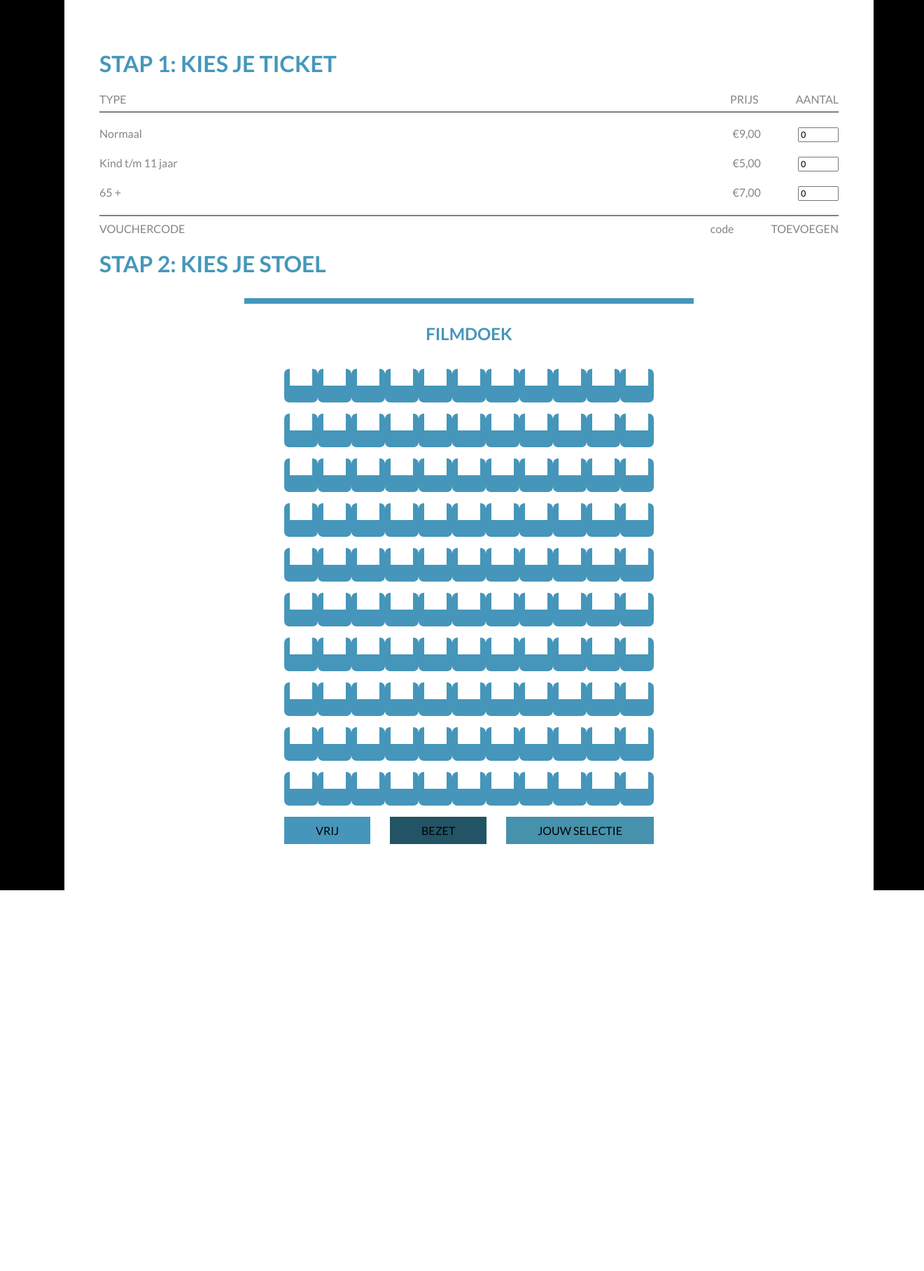
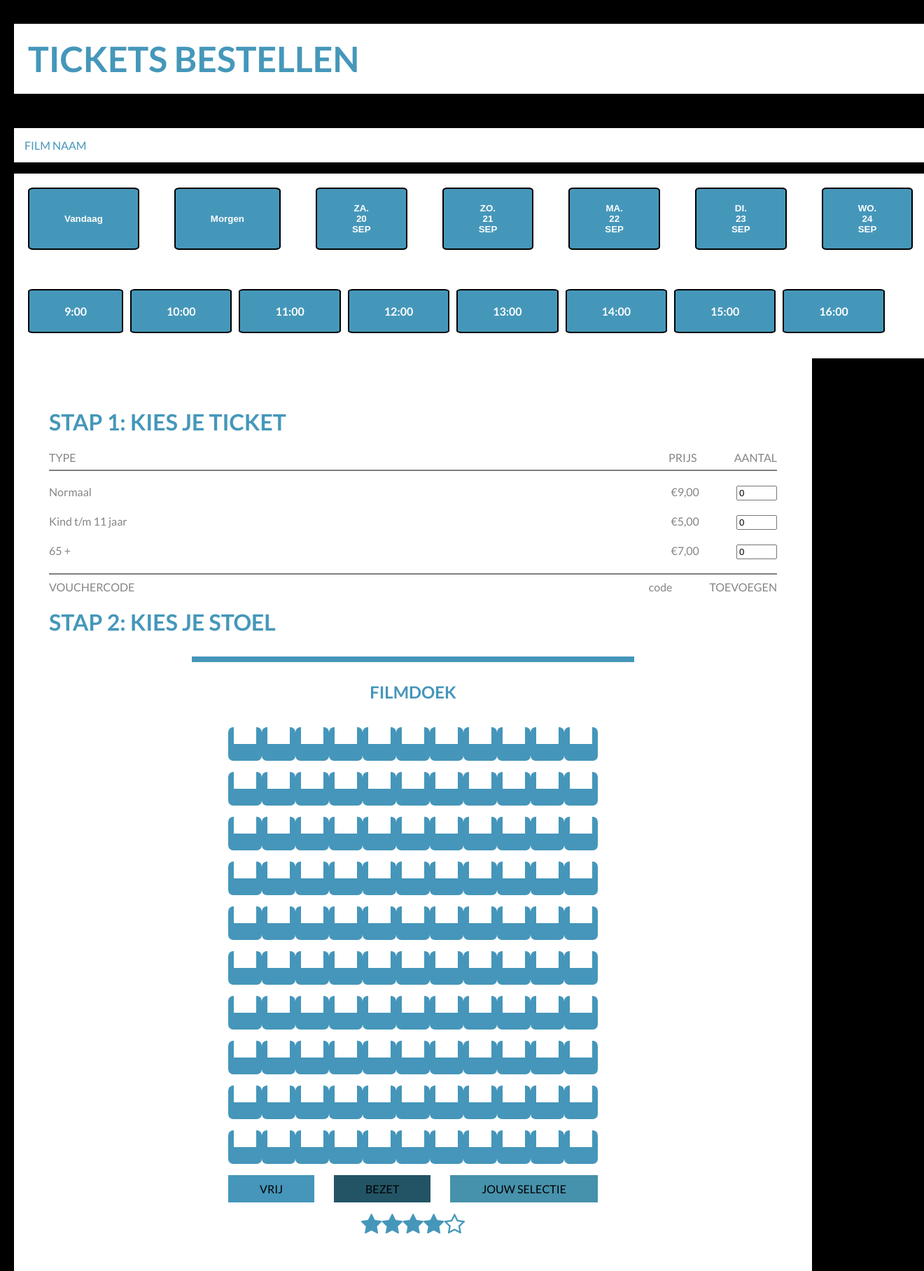
Before and after one commit to tobias-Gt1/AnnexBiosMontfoort, a PHP site: page /bestelpagina.php in a window 1320 px wide. Shown: the whole page at 70% size. Before the commit the page ends 1272 px from the top, so only its background shows below. Run offline with PHP 8.4, Linux system fonts and the light colour scheme.

Commit message:
stap 1 en 2 bestelpagina
datum en tijd kieze en de rating

```diff
--- a/assets/css/bestel.css
+++ b/assets/css/bestel.css
@@ -2,21 +2,85 @@ body {
     padding: 0%;
     margin: 0%;
     font-family: "Lato", sans-serif;
+    background-color: black;
 }
 
 main {
     background-color: black;
     display: flex;
     justify-content: center;
+    flex-direction: column;
+    margin-left: 20px;
+
 }
 
-.allSteps{
+.date {
+    display: flex;
+    flex-direction: column;
+}
+
+.datePicker {
+    /* gap: 20px; */
+    display: flex;
+    flex-direction: column;
+    justify-content: space-evenly;
+}
+
+.filmName {
+    background-color: white;
+    color: rgb(69, 151, 186);
+    padding: 15px;
+
+}
+
+.dates {
+    display: flex;
+    flex-direction: row;
+    justify-content: space-evenly;
+    gap: 50px;
+    padding: 20px;
+    background-color: white;
+}
+
+.times {
+    display: flex;
+    flex-direction: row;
+    justify-content: left;
+    gap: 10px;
+    padding:  20px;
+    background-color: white;
+}
+
+.toggleBtn {
+    display: flex;
+    flex-direction: column; /* regels onder elkaar */
+    align-items: center;    /* horizontaal centreren */
+    justify-content: center; /* optioneel, verticaal centreren */
+    padding: 20px;
+    padding-left: 50px;
+    padding-right: 50px;
+    background-color: rgb(69, 151, 186);
+    border: 2px black solid;
+    border-radius: 5%;
+    color: white;
+    font-weight: bold;
+}
+
+.toggleBtn.active {
+    background-color: rgb(50, 125, 151);
+}
+
+.toggleBtn:hover{
+    background-color: rgb(89, 170, 216);
+
+}
+
+.allSteps {
     background-color: white;
     padding: 50px;
-    margin-left: 20px;
     width: 80%;
+}
 
-}
 
 .step1 {
     color: rgb(133, 133, 133);
@@ -41,7 +105,7 @@ h1 {
     color: rgb(69, 151, 186);
 }
 
-.step2{
+.step2 {
     display: flex;
     flex-direction: column;
     align-items: center;
@@ -49,6 +113,7 @@ h1 {
     /* background-color: pink; */
 
 }
+
 .room {
     align-self: center;
     /* background-color: pink; */
@@ -102,13 +167,13 @@ h1 {
 }
 
 
-.colors{
+.colors {
     display: flex;
     justify-content: space-evenly;
     width: 528px
 }
 
-.colors p{
+.colors p {
     padding: 10px;
     padding-left: 45px;
     padding-right: 45px;
--- a/bestelpagina.js
+++ b/bestelpagina.js
@@ -2,10 +2,11 @@ const chairs = document.querySelectorAll(".chair");
 
 chairs.forEach(chair => {
   chair.addEventListener("click", () => {
-    chair.classList.toggle("selected"); // toggle selectie visueel
+    chair.classList.toggle("selected");
 
-    const seatNumber = chair.id; // haalt de unieke stoel-id op
-
+    const row = chair.dataset.row;
+    const seat = chair.dataset.seat;
+    const seatNumber = row + seat;
     if (chair.classList.contains("selected")) {
       console.log(`Stoel ${seatNumber} is geselecteerd ✅`);
     } else {
--- a/bestelpagina.php
+++ b/bestelpagina.php
@@ -4,8 +4,9 @@
 <head>
     <meta charset="UTF-8">
     <meta name="viewport" content="width=device-width, initial-scale=1.0">
-    <link rel="stylesheet" href="assets/css/bestel.css">
+    <link rel="stylesheet" href="assets/css/bestel.css" defer>
     <script src="bestelpagina.js" defer></script>
+    <link rel="stylesheet" href="https://cdnjs.cloudflare.com/ajax/libs/font-awesome/4.7.0/css/font-awesome.min.css">
     <title>Document</title>
     <link rel="preconnect" href="https://fonts.googleapis.com">
     <link rel="preconnect" href="https://fonts.gstatic.com" crossorigin>
@@ -20,6 +21,70 @@
 
 <body>
     <main>
+        <div class="date">
+            <h1 style="background-color: white; font-size: 50px; padding: 20px">TICKETS BESTELLEN</h1>
+            <div class="datePicker">
+                <p class="filmName">FILM NAAM</p>
+                <div class="dates">
+                </div>
+                <div class="times">
+                    <p class="toggleBtn">9:00</p>
+                    <p class="toggleBtn">10:00</p>
+                    <p class="toggleBtn">11:00</p>
+                    <p class="toggleBtn">12:00</p>
+                    <p class="toggleBtn">13:00</p>
+                    <p class="toggleBtn">14:00</p>
+                    <p class="toggleBtn">15:00</p>
+                    <p class="toggleBtn">16:00</p>
+                </div>
+            </div>
+            <script>
+                const dagen = 7;
+                const container = document.querySelector(".dates");
+                const vandaag = new Date();
+
+                for (let i = 0; i < dagen; i++) {
+                    const datum = new Date(vandaag);
+                    datum.setDate(vandaag.getDate() + i);
+
+                    const opties = {
+                        weekday: 'short',
+                        day: 'numeric',
+                        month: 'short'
+                    };
+                    let label = datum.toLocaleDateString('nl-NL', opties);
+                    label = label.toUpperCase();
+                    label = label.replace(/ /g, "<br>");
+                    label = label.slice(0, 2) + "." + label.slice(2);
+
+                    if (i === 0) label = "Vandaag";
+                    if (i === 1) label = "Morgen";
+
+                    // Maak een button voor elke datum
+                    const btn = document.createElement("button");
+                    btn.classList.add("toggleBtn");
+                    btn.innerHTML = label;
+                    btn.dataset.date = datum.toISOString().split("T")[0]; // opslaan als data attribuut
+                    container.appendChild(btn);
+                }
+            </script>
+
+            <script>
+                const btns = document.querySelectorAll(".toggleBtn");
+                btns.forEach(btn => {
+                    btn.addEventListener("click", () => {
+                        if (btn.classList.contains("active")) {
+                            console.log("button pressed is active")
+                            btns.forEach(b => b.classList.remove("active"));
+                        } else {
+                            console.log("button pressed is not active")
+                            btns.forEach(b => b.classList.remove("active"));
+                            btn.classList.add("active");
+                        }
+                    });
+                });
+            </script>
+        </div>
         <div class="allSteps">
             <div class="step1">
                 <h1>STAP 1: KIES JE TICKET</h1>
@@ -72,22 +137,48 @@
                 <h2 style="text-align: center; color: rgb(69, 150, 186);">FILMDOEK</h2>
                 <div class="room">
                     <?php
-                    for ($i = 1; $i <= 110; $i++) {
-                        // maak een unieke stoel-ID, bijvoorbeeld S1, S2, S3...
-                        $seatId = "S" . $i;
-                        echo '<div class="chair" id="' . $seatId . '">
-                            <div class="seat"></div>
-                        </div>';
+                    for ($j = 1; $j <= 10; $j++) {
+                        for ($i = 1; $i <= 11; $i++) {
+                            $row = chr(64 + $j);
+                            $seat = $i;
+                            echo "<div class='chair' data-row='$row' data-seat='$seat'>
+                                <div class='seat'></div>
+                            </div>";
+                        }
                     }
                     ?>
                 </div>
                 <div class="colors">
                     <p style="background-color: rgb(69, 150, 186); margin-right: auto;">VRIJ</p>
-                    <p style="background-color: rgb(34, 84, 101); margin-center: auto;">BEZET</p>
+                    <p style="background-color: rgb(34, 84, 101);">BEZET</p>
                     <p style="background-color: rgb(70, 145, 171); margin-left: auto;">JOUW SELECTIE</p>
                 </div>
+
+
+                <div class="rating"></div>
+
+                <script>
+                    const rating = 4.0; // je rating
+                    const ratingContainer = document.querySelector(".rating");
+
+                    for (let i = 1; i <= 5; i++) {
+                        const star = document.createElement("span");
+
+                        if (i <= Math.floor(rating)) {
+                            star.classList.add("fa", "fa-star"); // volle ster
+                        } else if (i === Math.ceil(rating)) {
+                            star.classList.add("fa", "fa-star-half-o"); // halve ster
+                        } else {
+                            star.classList.add("fa", "fa-star-o"); // lege ster
+                        }
+
+                        star.style.color = "rgb(69, 151, 186)"; // kleur
+                        star.style.fontSize = "32px"; // groter
+                        ratingContainer.appendChild(star);
+                    }
+                </script>
+
             </div>
-        </div>
     </main>
 </body>
 
```
